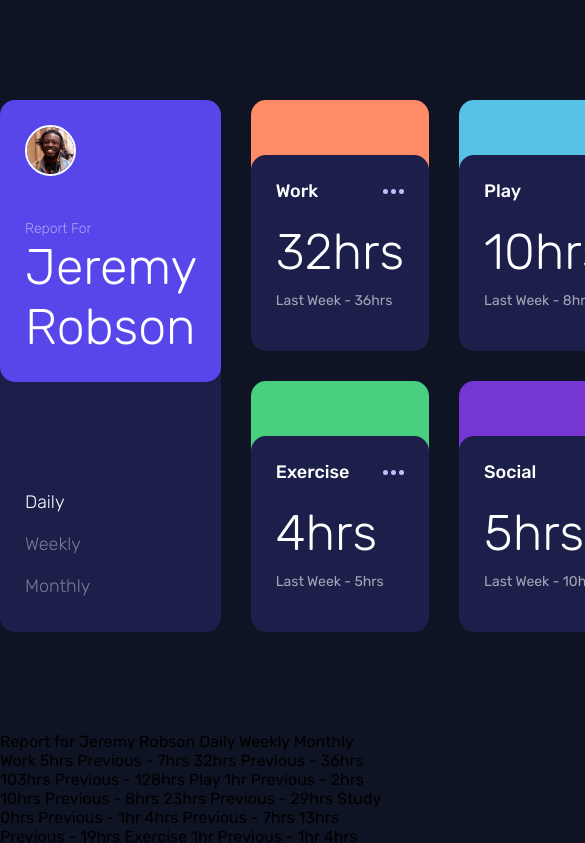
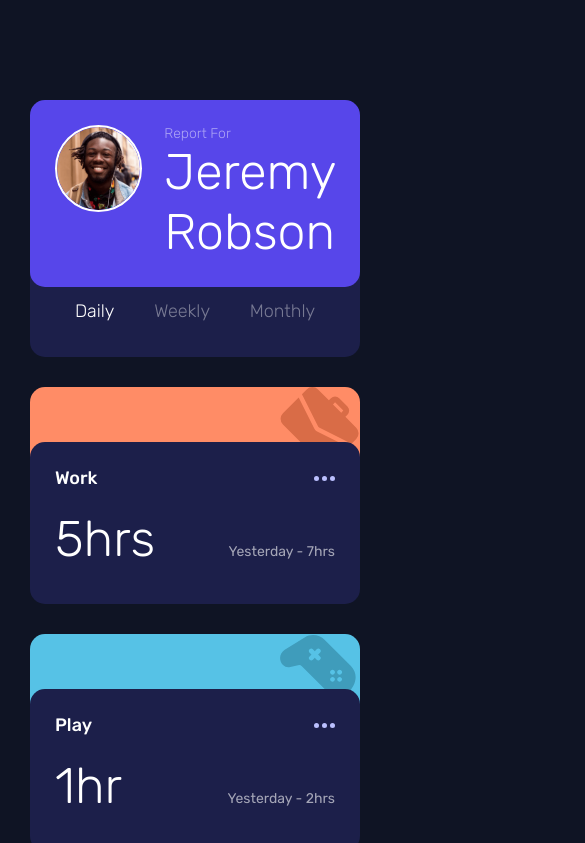
Before and after one commit to tenick/time-tracking-dashboard-main, a plain HTML site: page index.html in a window 390 px wide. Both pictures are taken after a click on the element "Daily". Shown: the top 843 px of the page, 585 px wide, since content can reach past the window. Drawn offline with Linux system fonts and the light colour scheme.

Commit message:
finished mobile design; added JS for changing time period shown in cards

```diff
--- a/index.html
+++ b/index.html
@@ -11,7 +11,7 @@
 
   <!-- Feel free to remove these styles or customise in your own stylesheet 👍 -->
   <style>
-    .attribution { font-size: 11px; text-align: center; }
+    .attribution { font-size: 11px; text-align: center; color: white; }
     .attribution a { color: hsl(228, 45%, 44%); }
   </style>
 </head>
@@ -21,13 +21,18 @@
 
     <div class="card">
       <div class="profile-front">
+        <div class="profile-img-container">
           <img class="profile-img" src="./images/image-jeremy.png" alt="">
+        </div>
+        <div class="profile-report-texts">
           <p class="profile-report-subtitle">Report For</p>
           <p class="profile-name">Jeremy Robson</p>
         </div>
+
+      </div>
       <div class="profile-back">
-        <p class="time-period active">Daily</p>
-        <p class="time-period">Weekly</p>
+        <p class="time-period">Daily</p>
+        <p class="time-period active ">Weekly</p>
         <p class="time-period">Monthly</p>
       </div>
     </div>
@@ -38,6 +43,7 @@
           <p>Work</p>
           <img src="./images/icon-ellipsis.svg" alt="">
         </header>
+        <div class="card-body">
           <p class="card-hrs">
             32hrs
           </p>
@@ -45,8 +51,8 @@
             Last Week - 36hrs
           </p>
         </div>
+      </div>
       <div class="back work">
-
       </div>
     </div>
     <div class="card">
@@ -55,12 +61,14 @@
           <p>Play</p>
           <img src="./images/icon-ellipsis.svg" alt="">
         </header>
+        <div class="card-body">
           <p class="card-hrs">
             10hrs
           </p>
           <p class="card-prev-hrs">
             Last Week - 8hrs
           </p>
+        </div>
       </div>
       <div class="back play">
       </div>
@@ -71,12 +79,14 @@
           <p>Study</p>
           <img src="./images/icon-ellipsis.svg" alt="">
         </header>
+        <div class="card-body">
           <p class="card-hrs">
             4hrs
           </p>
           <p class="card-prev-hrs">
             Last Week - 7hrs
           </p>
+        </div>
       </div>
       <div class="back study">
       </div>
@@ -87,12 +97,14 @@
           <p>Exercise</p>
           <img src="./images/icon-ellipsis.svg" alt="">
         </header>
+        <div class="card-body">
           <p class="card-hrs">
             4hrs
           </p>
           <p class="card-prev-hrs">
             Last Week - 5hrs
           </p>
+        </div>
       </div>
       <div class="back exercise">
       </div>
@@ -103,12 +115,14 @@
           <p>Social</p>
           <img src="./images/icon-ellipsis.svg" alt="">
         </header>
+        <div class="card-body">
           <p class="card-hrs">
             5hrs
           </p>
           <p class="card-prev-hrs">
             Last Week - 10hrs
           </p>
+        </div>
       </div>
       <div class="back social">
 
@@ -120,6 +134,7 @@
           <p>Self Care</p>
           <img src="./images/icon-ellipsis.svg" alt="">
         </header>
+        <div class="card-body">
           <p class="card-hrs">
             2hrs
           </p>
@@ -127,72 +142,17 @@
             Last Week - 2hrs
           </p>
         </div>
+      </div>
       <div class="back self-care">
 
       </div>
     </div>
   </div>
 
-
-  Report for
-  Jeremy Robson
-
-  Daily
-  Weekly
-  Monthly
-
-  Work
-  5hrs <!-- daily -->
-  Previous - 7hrs <!-- daily -->
-  32hrs <!-- weekly -->
-  Previous - 36hrs <!-- weekly -->
-  103hrs <!-- monthly -->
-  Previous - 128hrs <!-- monthly -->
-
-  Play
-  1hr <!-- daily -->
-  Previous - 2hrs <!-- daily -->
-  10hrs <!-- weekly -->
-  Previous - 8hrs <!-- weekly -->
-  23hrs <!-- monthly -->
-  Previous - 29hrs <!-- monthly -->
-
-  Study
-  0hrs <!-- daily -->
-  Previous - 1hr <!-- daily -->
-  4hrs <!-- weekly -->
-  Previous - 7hrs <!-- weekly -->
-  13hrs <!-- monthly -->
-  Previous - 19hrs <!-- monthly -->
-
-  Exercise
-  1hr <!-- daily -->
-  Previous - 1hr <!-- daily -->
-  4hrs <!-- weekly -->
-  Previous - 5hrs <!-- weekly -->
-  11hrs <!-- monthly -->
-  Previous - 18hrs <!-- monthly -->
-
-  Social
-  1hr <!-- daily -->
-  Previous - 3hrs <!-- daily -->
-  5hrs <!-- weekly -->
-  Previous - 10hrs <!-- weekly -->
-  21hrs <!-- monthly -->
-  Previous - 23hrs <!-- monthly -->
-
-  Self Care
-  0hrs <!-- daily -->
-  Previous - 1hr <!-- daily -->
-  2hrs <!-- weekly -->
-  Previous - 2hrs <!-- weekly -->
-  7hrs <!-- monthly -->
-  Previous - 11hrs <!-- monthly -->
-
-
+  <script src="./script.js"></script>
   <div class="attribution">
     Challenge by <a href="https://www.frontendmentor.io?ref=challenge" target="_blank">Frontend Mentor</a>.
-    Coded by <a href="#">Your Name Here</a>.
+    Coded by <a href="https://github.com/tenick/time-tracking-dashboard-main" target="_blank">Kenneth Usares</a>.
   </div>
 </body>
 </html>
--- /dev/null
+++ b/script.js
@@ -0,0 +1,153 @@
+data = [
+    {
+      "title": "Work",
+      "timeframes": {
+        "daily": {
+          "current": 5,
+          "previous": 7
+        },
+        "weekly": {
+          "current": 32,
+          "previous": 36
+        },
+        "monthly": {
+          "current": 103,
+          "previous": 128
+        }
+      }
+    },
+    {
+      "title": "Play",
+      "timeframes": {
+        "daily": {
+          "current": 1,
+          "previous": 2
+        },
+        "weekly": {
+          "current": 10,
+          "previous": 8
+        },
+        "monthly": {
+          "current": 23,
+          "previous": 29
+        }
+      }
+    },
+    {
+      "title": "Study",
+      "timeframes": {
+        "daily": {
+          "current": 0,
+          "previous": 1
+        },
+        "weekly": {
+          "current": 4,
+          "previous": 7
+        },
+        "monthly": {
+          "current": 13,
+          "previous": 19
+        }
+      }
+    },
+    {
+      "title": "Exercise",
+      "timeframes": {
+        "daily": {
+          "current": 1,
+          "previous": 1
+        },
+        "weekly": {
+          "current": 4,
+          "previous": 5
+        },
+        "monthly": {
+          "current": 11,
+          "previous": 18
+        }
+      }
+    },
+    {
+      "title": "Social",
+      "timeframes": {
+        "daily": {
+          "current": 1,
+          "previous": 3
+        },
+        "weekly": {
+          "current": 5,
+          "previous": 10
+        },
+        "monthly": {
+          "current": 21,
+          "previous": 23
+        }
+      }
+    },
+    {
+      "title": "Self Care",
+      "timeframes": {
+        "daily": {
+          "current": 0,
+          "previous": 1
+        },
+        "weekly": {
+          "current": 2,
+          "previous": 2
+        },
+        "monthly": {
+          "current": 7,
+          "previous": 11
+        }
+      }
+    }
+];
+
+let cards = document.querySelectorAll('div.card');
+var timePeriods = document.getElementsByClassName('time-period');
+
+for (let timePeriod of timePeriods){
+    timePeriod.addEventListener('click', timePeriodClicked);
+}
+
+function timePeriodClicked() {
+    let activeTimePeriod = document.querySelector('p.time-period.active');
+
+    if (this.innerText != activeTimePeriod.innerText){
+        this.classList.add('active')
+        activeTimePeriod.classList.remove('active');
+
+        let newTimeFrame = this.innerText.toLowerCase();
+
+        // change the content to correct time period
+        for (let i = 1; i < cards.length; i++){ // i = 1 because profile card is also selected
+            let card = cards[i];
+            let newCardData = data[i-1].timeframes[newTimeFrame];
+
+            let cardHrs = card.getElementsByClassName('card-hrs')[0];
+            let cardPrevHrs = card.getElementsByClassName('card-prev-hrs')[0];
+
+            let newHrs = newCardData.current + 'hr';
+            let newPrevHrs = newCardData.previous + 'hr';
+
+            if (newCardData.current > 1) newHrs += 's';
+            if (newCardData.previous > 1) newPrevHrs += 's';
+
+            switch(newTimeFrame){
+                case 'daily':
+                    newPrevHrs = "Yesterday - " + newPrevHrs;
+                    break;
+                case 'weekly':
+                    newPrevHrs = "Last Week - " + newPrevHrs;
+                    break;
+                case 'monthly':
+                    newPrevHrs = "Last Month - " + newPrevHrs;
+                    break;
+            }
+
+            cardHrs.innerText = newHrs;
+            cardPrevHrs.innerText = newPrevHrs;
+        }
+    }
+
+}
--- a/styles.css
+++ b/styles.css
@@ -104,6 +104,10 @@ body {
     font-size: 18px;
     font-weight: 500;
 }
+.card-header *:nth-child(2) { /*ellipsis*/
+    cursor: pointer;
+}
+
 .card-hrs {
     font-size: 50px;
     font-weight: 300;
@@ -151,3 +155,38 @@ body {
     background-repeat: no-repeat;
     background-position: 250px 0px;
 }
+
+@media(max-width: 500px) {
+    .container {
+        display: grid;
+        margin: 100px 30px;
+
+        grid-template-columns: 1fr;
+        gap: 30px;
+    }
+
+    .profile-img {
+        width: 80%;
+    }
+
+    .profile-front{
+        align-self: flex-start;
+        display: flex;
+        z-index: 1;
+        background-color: rgb(87, 70, 234);
+    }
+
+    .profile-back {
+        flex-direction: row;
+        align-items: end;
+        justify-content: space-around;
+        margin-top: 50%;
+        justify-items: center;
+    }
+
+    .card-body {
+        display: flex;
+        justify-content: space-between;
+        align-items: baseline;
+    }
+}
```
Lines whose indentation alone changed are shown as unchanged.
